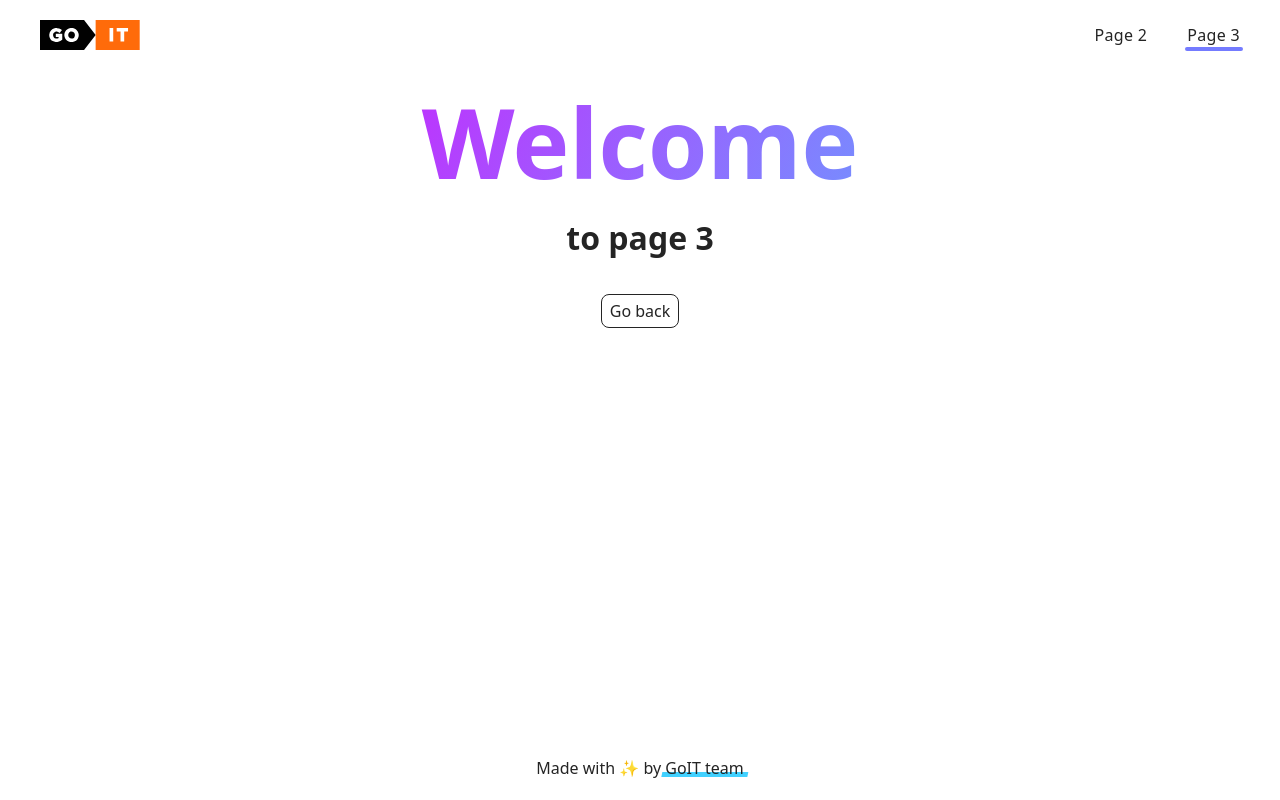
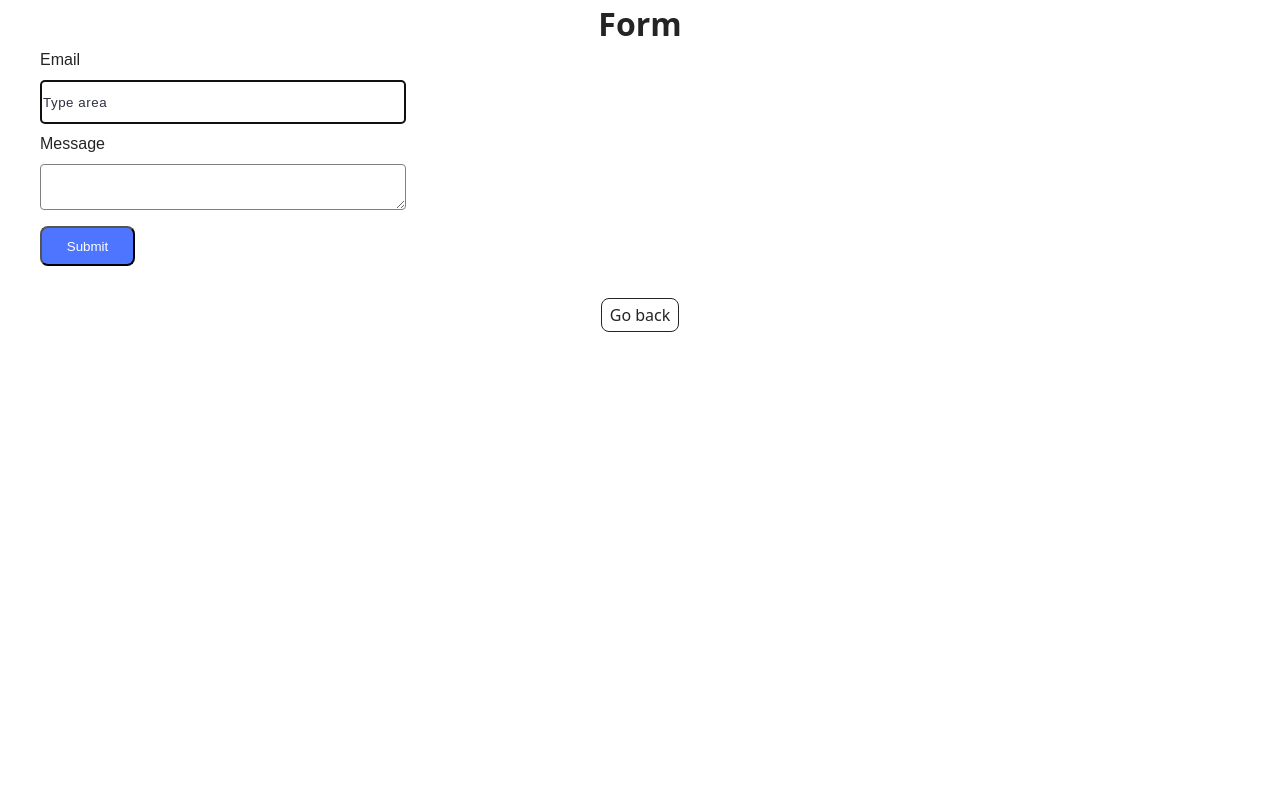
Before and after one commit to whynotphrog/goit-js-hw-09, a plain HTML site: page 2-form.html in a window 1280 px wide. Drawn offline with Linux system fonts and the light colour scheme.

Commit message:
Deploying to gh-pages from @ whynotphrog/goit-js-hw-09@ff8ab9f6de11eb12fec15a2399b8641a7f02b7cf 🚀

```diff
--- a/2-form.html
+++ b/2-form.html
@@ -4,56 +4,37 @@
     <meta charset="UTF-8" />
     <meta http-equiv="X-UA-Compatible" content="IE=edge" />
     <meta name="viewport" content="width=device-width, initial-scale=1.0" />
-    <title>Page 3</title>
+    <title>Form</title>
+    <script type="module" crossorigin src="/goit-js-hw-09/2-form.js"></script>
+    <link rel="modulepreload" crossorigin href="/goit-js-hw-09/assets/modulepreload-polyfill-B5Qt9EMX.js">
     <link rel="stylesheet" crossorigin href="/goit-js-hw-09/assets/styles-UCpV7z4b.css">
   </head>
   <body>
-    <header class="header">
-  <div class="container">
-    <nav class="nav">
-      <a class="nav-logo" href="./index.html" aria-label="Site logo">
-        <svg class="nav-logo-icon" width="100" height="30">
-          <use href="/goit-js-hw-09/assets/sprite-E8vg0sBb.svg#logo"></use>
-        </svg>
-      </a>
-      <ul class="nav-list">
-        <li class="nav-item">
-          <a class="nav-link {=$highlight-act}" href="./page-2.html">Page 2</a>
-        </li>
-        <li class="nav-item">
-          <a class="nav-link active" href="./page-3.html">Page 3</a>
-        </li>
-      </ul>
-    </nav>
-  </div>
-</header>
-
-
     <main>
       <div class="container">
-        <h1 class="main-title">
-          <span class="main-title-gradient">Welcome</span> to page 3
-        </h1>
+        <h1 class="main-title">Form</h1>
+        <form class="feedback-form" autocomplete="off">
+          <label class="label-email">
+            Email
+            <input
+              type="email"
+              name="email"
+              placeholder="Type area"
+              autofocus
+            />
+          </label>
+          <label class="label-message">
+            Message
+            <textarea
+              name="message"
+              rows="8"
+              placeholder="Type area"
+            ></textarea>
+          </label>
+          <button type="submit">Submit</button>
+        </form>
         <a class="back-link" href="./index.html">Go back</a>
-
       </div>
     </main>
-
-    <footer class="footer">
-  <div class="container">
-    <p class="footer-desc">
-      Made with ✨ by
-      <a
-        class="footer-link"
-        href="https://goit.global/ua/"
-        target="_blank"
-        rel="noopener noreferrer"
-      >
-        GoIT team
-      </a>
-    </p>
-  </div>
-</footer>
-
   </body>
 </html>
--- /dev/null
+++ b/2-form.js
@@ -0,0 +1,2 @@
+import"./assets/modulepreload-polyfill-B5Qt9EMX.js";/* empty css                      */const t=document.querySelector(".feedback-form"),r="feedback-form-state";let e={email:"",message:""};const s=localStorage.getItem(r);if(s)try{e=JSON.parse(s),t.elements.email.value=e.email||"",t.elements.message.value=e.message||""}catch(a){console.error("Error parsing saved data:",a)}t.addEventListener("input",a=>{e[a.target.name]=a.target.value.trim(),localStorage.setItem(r,JSON.stringify(e))});t.addEventListener("submit",a=>{if(a.preventDefault(),!e.email||!e.message){alert("Fill please all fields");return}console.log(e),localStorage.removeItem(r),t.reset(),e={email:"",message:""}});
+//# sourceMappingURL=2-form.js.map
--- /dev/null
+++ b/assets/modulepreload-polyfill-B5Qt9EMX.js
@@ -0,0 +1,2 @@
+(function(){const t=document.createElement("link").relList;if(t&&t.supports&&t.supports("modulepreload"))return;for(const e of document.querySelectorAll('link[rel="modulepreload"]'))i(e);new MutationObserver(e=>{for(const r of e)if(r.type==="childList")for(const o of r.addedNodes)o.tagName==="LINK"&&o.rel==="modulepreload"&&i(o)}).observe(document,{childList:!0,subtree:!0});function s(e){const r={};return e.integrity&&(r.integrity=e.integrity),e.referrerPolicy&&(r.referrerPolicy=e.referrerPolicy),e.crossOrigin==="use-credentials"?r.credentials="include":e.crossOrigin==="anonymous"?r.credentials="omit":r.credentials="same-origin",r}function i(e){if(e.ep)return;e.ep=!0;const r=s(e);fetch(e.href,r)}})();
+//# sourceMappingURL=modulepreload-polyfill-B5Qt9EMX.js.map
```
Also changed, not shown: 1-gallery.html (+1 -0 lines), 1-gallery.js (+4 -4 lines), assets/sprite-E8vg0sBb.svg (deleted), 3 other files.
